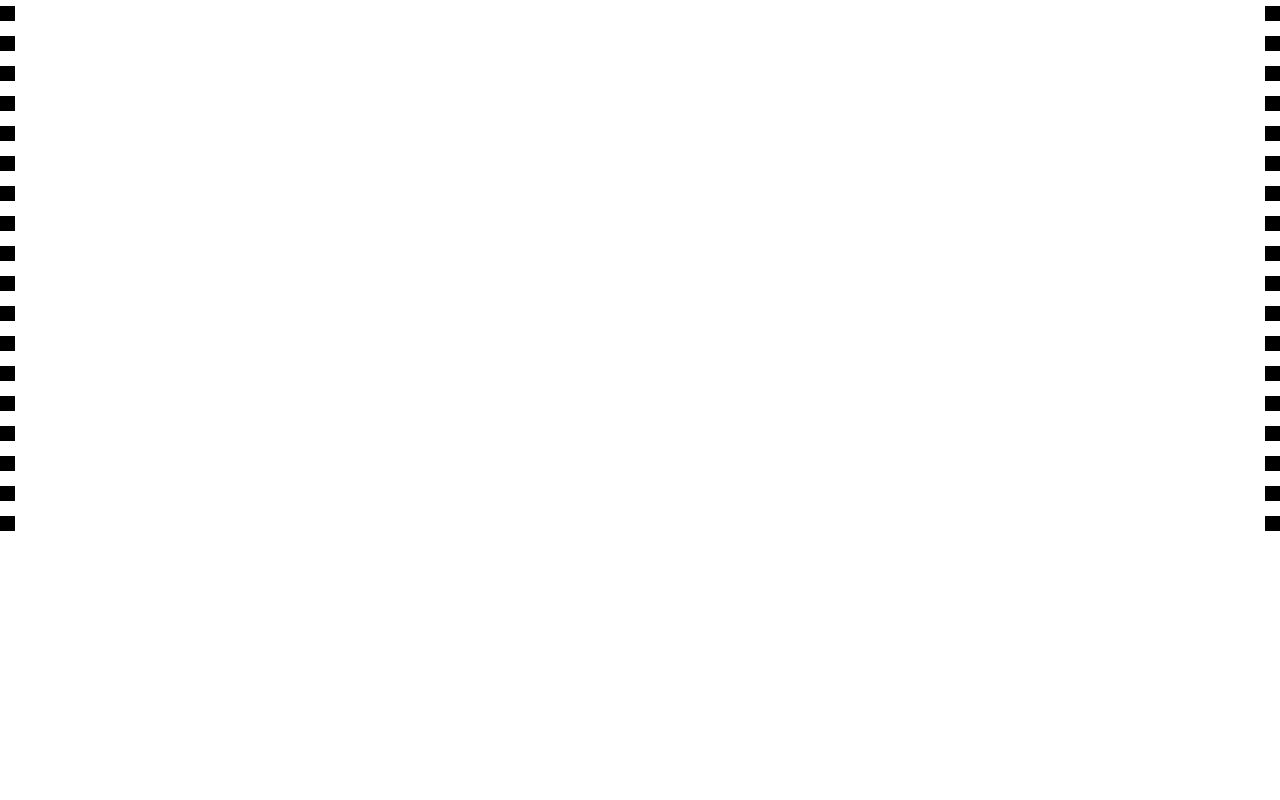
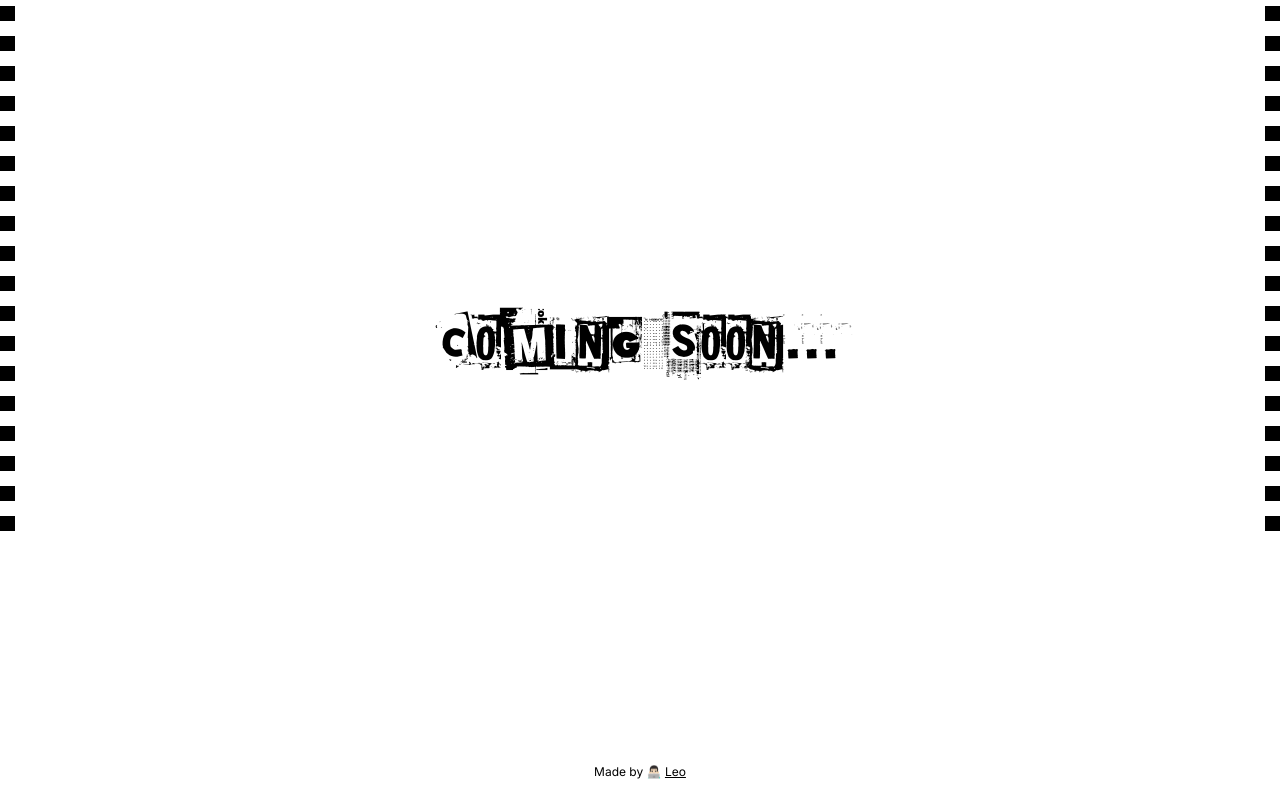
Before and after one commit to leonardoAlonso/wedding-website, a Next.js app in the folder leo-jess-weeding/: page / in a window 1280 px wide. Shown: the part 264-1064 px from the top of the page. Before the commit the page ends 1008 px from the top, so only its background shows below. Built offline with nearby package versions, Linux system fonts and the light colour scheme.

Commit message:
feat: add footer

```diff
--- /dev/null
+++ b/leo-jess-weeding/app/_ui/footer/footer.tsx
@@ -0,0 +1,7 @@
+export const Footer = () => {
+    return (
+        <footer className="text-xs text-center my-5">
+            Made by 👨🏻‍💻 <a className="underline" href="https://github.com/leonardoAlonso" target="_bland">Leo</a>
+        </footer>
+    )
+}
--- /dev/null
+++ b/leo-jess-weeding/app/globals.module.css
@@ -0,0 +1,8 @@
+@font-face {
+    font-family: "mustasurma";
+    src: url("./_ui/fonts/mustasurma.ttf");
+  }
+
+.coming_soon{
+    font-family: "mustasurma", Calibri, Arial;
+}
--- a/leo-jess-weeding/app/layout.tsx
+++ b/leo-jess-weeding/app/layout.tsx
@@ -4,6 +4,7 @@ import {Header} from "./_ui/header/header"
 import { Navbar, LinkItem} from "./_ui/navbar/navbar";
 
 import "./globals.css";
+import { Footer } from "./_ui/footer/footer";
 
 const inter = Inter({ subsets: ["latin"] });
 
@@ -38,6 +39,7 @@ export default function RootLayout({
           <Navbar pages={links}/>
         </Header>
         {children}
+        <Footer/>
       </body>
     </html>
   );
--- a/leo-jess-weeding/app/page.tsx
+++ b/leo-jess-weeding/app/page.tsx
@@ -1,7 +1,9 @@
+import styles from "./globals.module.css"
+
 export default function Home() {
   return (
-    <main className="flex min-h-screen flex-col items-center justify-between p-24">
-
+    <main className="flex min-h-screen flex-col items-center justify-center p-10">
+      <p className={`${styles.coming_soon} text-5xl`}>COMING SOON...</p>
     </main>
   );
 }
```
